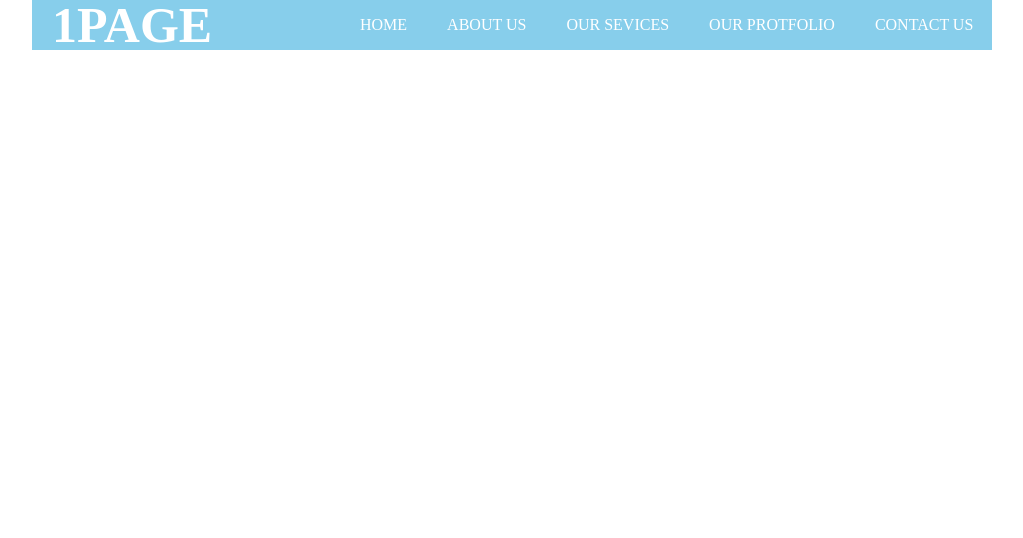
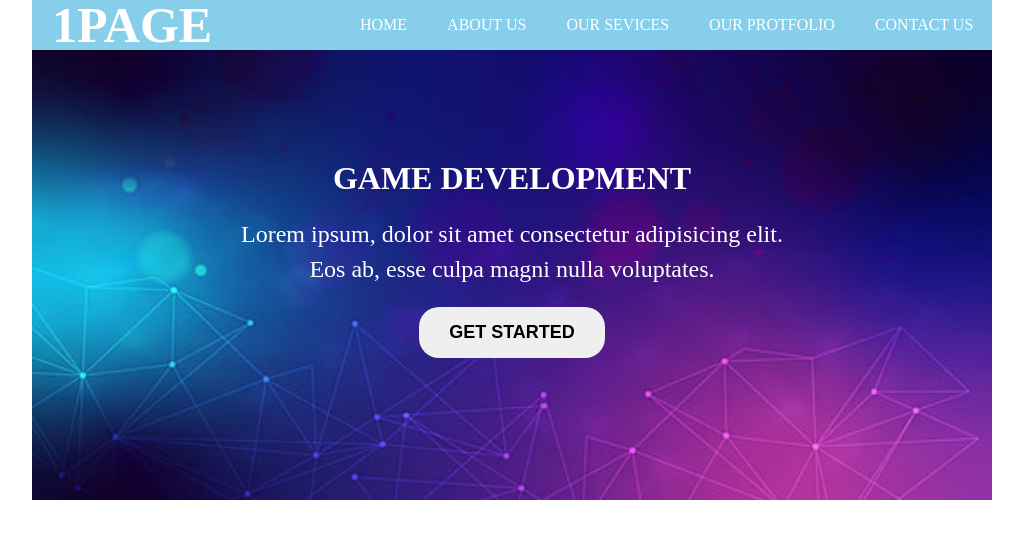
Before and after one commit to shafikcmt/btech2nd-template, a plain HTML site: page index.html in a window 1280 px wide. Shown: the whole page, without its empty margins (128-1151 px from the left). Drawn offline with Linux system fonts and the light colour scheme.

Commit message:
Row 2 Section is Complete

```diff
--- a/css/style.css
+++ b/css/style.css
@@ -37,14 +37,41 @@
     text-decoration: none;
     text-transform: uppercase;
 }
+/* Row2 CSS Started */
 .row2{
+    height: 450px;
+    width: 100%;
+    background: url(../images/banner-bg.jpg);
+    background-repeat: no-repeat;
+    background-size: cover;
+}
+.banner_section{
+    text-align: center;
+}
+.banner_section h1 {
+    color: white;
+    text-align: center;
+    text-transform: uppercase;
+    padding-top: 110px;
+}
+.banner_section p {
+    color: white;
+    font-size: 24px;
+    width: 60%;
+    margin: 0 auto;
+    text-align: center;
+    line-height: 35px;
+    padding-top: 20px;
+}
+.banner_section button {
+    padding: 15px 30px;
+    border-radius: 20px;
+    border: none;
+    text-transform: uppercase;
+    margin-top: 20px;
+    font-weight: 600;
+    font-size: 18px;
+
 
 }
-
-.banner_section{}
-
-.banner_section h1{}
-
-.banner_section p{}
-
-.banner_section button{}
+/* Row2 CSS END */
--- a/index.html
+++ b/index.html
@@ -23,6 +23,13 @@
                 </ul>
             </div>
         </div>
+        <div class="row2">
+            <div class="banner_section">
+                <h1>Game Development</h1>
+                <p>Lorem ipsum, dolor sit amet consectetur adipisicing elit. Eos ab, esse culpa magni nulla voluptates.</p>
+                <button>Get Started</button>
+            </div>
+        </div>
     </div>
 </body>
 </html>
```
Also changed, not shown: images/banner-bg.jpg (added).
